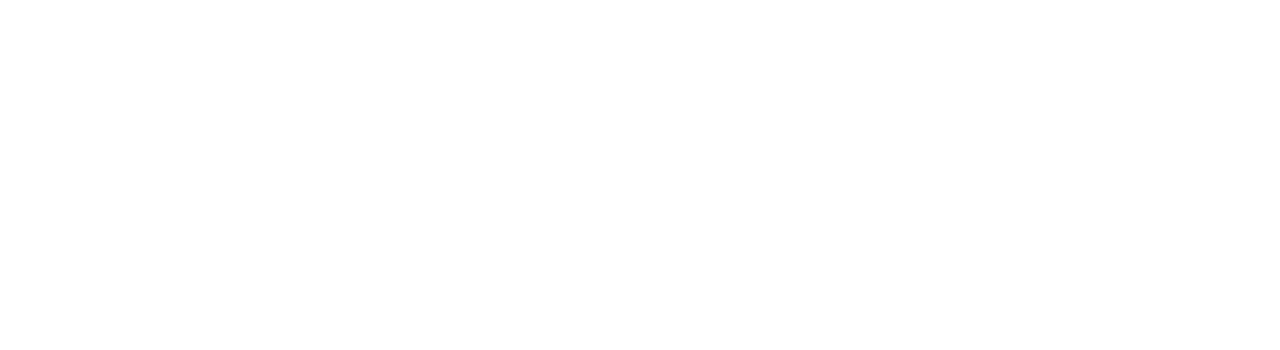
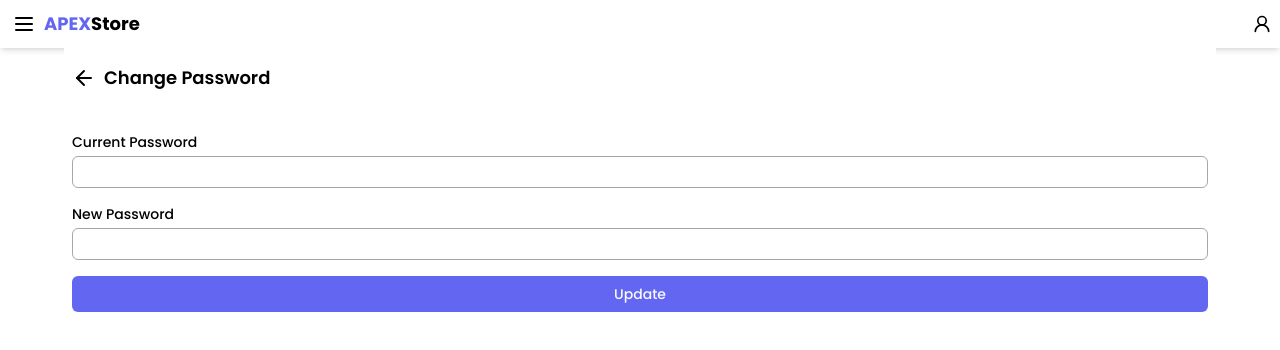
Before and after one commit to hussainrizvi486/apex-store, a React (Vite) app in the folder frontend/: page /profile/change-password in a window 1280 px wide. Before the commit this address had no page. Shown: the top 350 px of the page. Built offline with nearby package versions, Linux system fonts and the light colour scheme.

Commit message:
Change Password Added

```diff
--- a/frontend/src/components/layouts/header.tsx
+++ b/frontend/src/components/layouts/header.tsx
@@ -2,7 +2,7 @@
 import React, { useCallback, useEffect } from "react";
 import { Link, useNavigate } from "react-router-dom";
 import { useQuery } from "@tanstack/react-query";
-import { LogOut as LogOutIcon, Search as SearchIcon, ShoppingCart, UserRound } from "lucide-react";
+import { LogOut as LogOutIcon, Menu, Search as SearchIcon, ShoppingCart, UserRound } from "lucide-react";
 
 import { PopoverContent, Popover, PopoverTrigger } from "@components/ui/popover";
 import { useAuth } from "@features/auth/hooks";
@@ -62,22 +62,23 @@
 
     return (
         <header className="border-b border-gray-200">
-            <div className="flex justify-between items-center px-20 py-4">
+            <div className="grid grid-cols-2 p-2">
                 <div className="flex items-center">
+                    <div className="cursor-pointer hover:bg-hover-bg p-1 rounded-full transition-colors mr-1">
+                        <Menu className="size-6" />
+                    </div>
                     <Link to="/">
                         <h1 className="text-2xl font-bold font-poppins"><span className="text-primary">APEX</span>Store</h1>
                     </Link>
-                    <nav className="flex gap-6 ml-8 mt-1">
-                        {navLinks.map((v, index) => (
-                            <Link key={index} className="text-sm font-medium font-poppins" to={v.url}>{v.label}</Link>
-                        ))}
-                    </nav>
+
                 </div>
+
 
                 <SearchBar />
 
-                <div>
-                    <nav className="flex gap-4">
+
+                <div className="flex items-center justify-end">
+                    <nav className="flex items-center gap-2">
                         {
                             isAuthenticated ?
                                 <>
@@ -172,8 +173,8 @@
     const { data: results, isLoading } = useSuggestionsQuery(query);
 
     return (
-        <div className="relative">
-            <div className="flex items-center border border-gray-300 rounded-full pl-3 pr-2 py-0.5 w-2xl focus-within:ring-2 focus-within:ring-primary transition-all duration-200 ring-offset-2">
+        <div className="relative row-start-2 col-span-2 mt-2 sm:mt-0">
+            <div className="flex items-center border border-gray-300 rounded-md pl-3 pr-2 py-0.5 md:w-2xl focus-within:ring-2 focus-within:ring-primary transition-all duration-200 ring-offset-2 ">
                 <input
                     type="text"
                     placeholder="Search for products, category, etc..."
--- a/frontend/src/features/customer/layout.tsx
+++ b/frontend/src/features/customer/layout.tsx
@@ -67,7 +67,6 @@
     )
 }
 
-
 export const Layout = () => {
     const location = useLocation();
     const [open, setOpen] = React.useState(false);
@@ -96,7 +95,7 @@
                         </Sheet>
                     </div>
 
-                    <h1 className="text-lg font-bold font-poppins"><span className="text-primary">APEX</span>Store</h1>
+                    <Link to="/"><h1 className="text-lg font-bold font-poppins"><span className="text-primary">APEX</span>Store</h1></Link>
                 </div>
 
                 <div>
--- /dev/null
+++ b/frontend/src/features/customer/pages/profile/change-password.tsx
@@ -0,0 +1,91 @@
+import { Input } from "@components/ui/input";
+import { ArrowLeft } from "lucide-react";
+import { Link } from "react-router-dom";
+import { Button } from "@components/ui/button";
+import { useRef, useEffect, useState } from "react";
+import { useMutation } from "@tanstack/react-query";
+import { authAPI } from "@features/auth/api";
+
+const usePasswordMutation = () => {
+    return useMutation({
+        mutationKey: ["change-password"],
+        mutationFn: async (payload) => {
+            const request = await authAPI.put("auth/api/v1/change-password", payload);
+            return request.data;
+        }
+    });
+};
+
+const Index = () => {
+    const currentPasswordRef = useRef<HTMLInputElement | null>(null);
+    const newPasswordRef = useRef<HTMLInputElement | null>(null);
+
+    const [showError, setShowError] = useState(false);
+
+    const {
+        mutate: changePassword,
+        error,
+        isError,
+        data,
+    } = usePasswordMutation();
+
+    const handleUpdate = () => {
+        const payload = {
+            current_password: currentPasswordRef?.current?.value,
+            new_password: newPasswordRef?.current?.value,
+        };
+        changePassword(payload);
+    };
+
+    // Trigger error visibility and auto-hide after 2 seconds
+    useEffect(() => {
+        if (isError) {
+            setShowError(true);
+            const timer = setTimeout(() => setShowError(false), 2000);
+            return () => clearTimeout(timer);
+        }
+    }, [isError]);
+
+    const errorMessage = error?.response?.data?.detail;
+
+    return (
+        <div>
+            <div className="flex items-center gap-2">
+                <Link to="/profile/edit">
+                    <ArrowLeft className="size-6" />
+                </Link>
+                <div className="text-lg font-semibold">Change Password</div>
+            </div>
+
+            <div className="mt-10">
+                <div className="mb-4">
+                    <div className="text-sm mb-1 font-medium">Current Password</div>
+                    <Input
+                        ref={currentPasswordRef}
+                        className={isError ? "ring-1 ring-offset-2 ring-red-600" : ""}
+                    />
+                </div>
+
+                <div className="mb-4">
+                    <div className="text-sm mb-1 font-medium">New Password</div>
+                    <Input
+                        ref={newPasswordRef}
+                        className={isError ? "ring-1 ring-offset-2 ring-red-600" : ""}
+                    />
+                </div>
+
+                {showError && (
+                    <div className="text-red-600 text-sm mb-4">{errorMessage}</div>
+                )}
+
+                <div>
+                    <Button onClick={handleUpdate} className="w-full">
+                        Update
+                    </Button>
+                </div>
+            </div>
+        </div>
+    );
+};
+
+export default Index;
--- a/frontend/src/features/customer/pages/profile/edit.tsx
+++ b/frontend/src/features/customer/pages/profile/edit.tsx
@@ -137,10 +137,12 @@
             </div>
 
             <div>
-                <div className="flex items-center gap-2 text-sm py-2 px-1 bg-white border-b cursor-pointer hover:bg-accent transition-colors">
-                    <KeyRound className="size-5" />
-                    <div>Change Password</div>
-                </div>
+                <Link to="/profile/change-password">
+                    <div className="flex items-center gap-2 text-sm py-2 px-1 bg-white border-b cursor-pointer hover:bg-accent transition-colors">
+                        <KeyRound className="size-5" />
+                        <div>Change Password</div>
+                    </div>
+                </Link>
                 <div className="flex items-center gap-2 text-sm py-2 px-1 bg-white border-b cursor-pointer hover:bg-accent transition-colors">
                     <Mail className="size-5" />
                     <div>Change Email</div>
--- /dev/null
+++ b/frontend/src/features/customer/pages/reviews/list.tsx
@@ -0,0 +1,7 @@
+const Index =()=>{
+    return(
+        <div>sar hello</div>
+    )
+
+}
+export default Index;
--- a/frontend/src/features/customer/routes.tsx
+++ b/frontend/src/features/customer/routes.tsx
@@ -5,18 +5,21 @@
 
 const Profile = React.lazy(() => import("./pages/profile/index"));
 const EditProfile = React.lazy(() => import("./pages/profile/edit"));
+const ChangePassword = React.lazy(() => import("./pages/profile/change-password"));
 const OrderList = React.lazy(() => import("./pages/orders/list"));
 const AddressList = React.lazy(() => import("./pages/address/index"));
 const AddressForm = React.lazy(() => import("./pages/address/form"));
+const ReviewList = React.lazy(() => import("./pages/reviews/list"));
 export const routes: RouteObject[] = [
     {
         path: "/profile",
         element: <Layout />,
-
         children: [
             { index: true, element: <Profile /> },
             { path: "edit", element: <EditProfile /> },
+            { path: "change-password", element: <ChangePassword /> },
             { path: "orders", element: <OrderList /> },
+            { path: "reviews", element: <ReviewList /> },
             { path: "address", element: <AddressList /> },
             { path: "address/:action/:id", element: <AddressForm /> },
             { path: "address/:action", element: <AddressForm /> },
```
Also changed, not shown: 2 other files (tests, documents, lock files or other folders).
